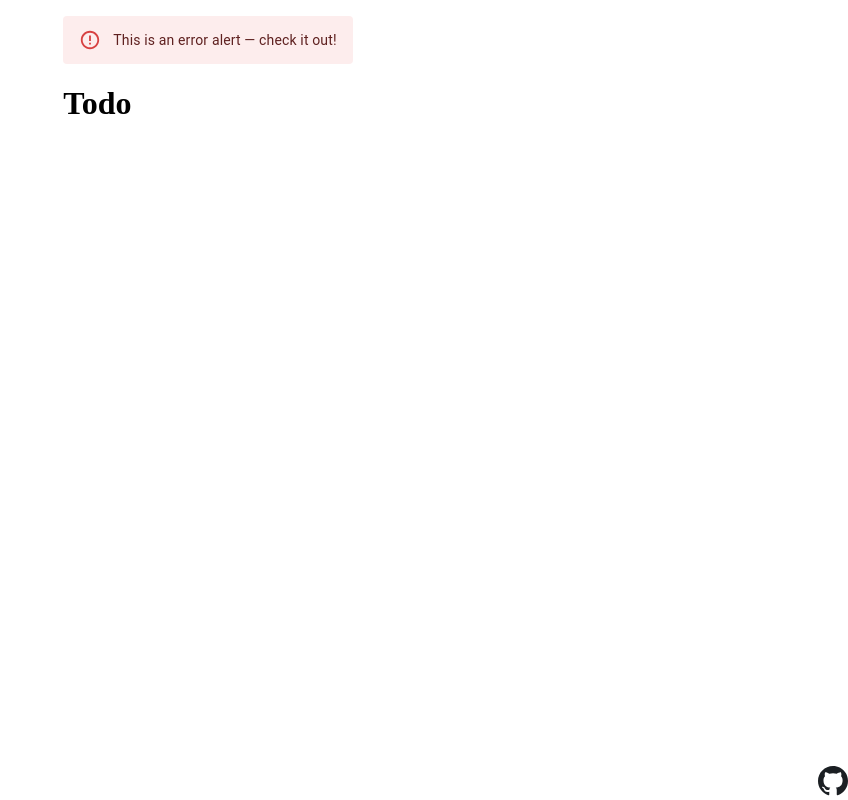
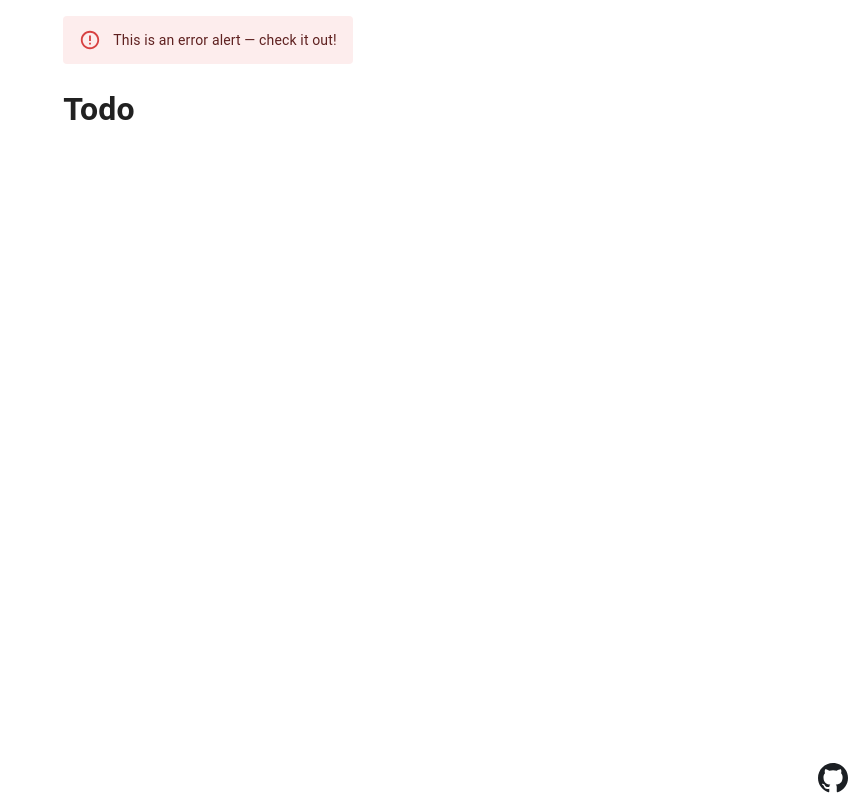
Before and after one commit to kasteckis/valorant-lineups, a Next.js app: page / in a window 1280 px wide. Shown: the whole page, without its empty margins (432-1280 px from the left). Built offline with nearby package versions, Linux system fonts and the light colour scheme.

Commit message:
Abilit to switch between light/dark modes easily

```diff
--- a/pages/index.tsx
+++ b/pages/index.tsx
@@ -3,6 +3,14 @@
 import Image from 'next/image'
 import {Box} from "@mui/material";
 import AgentSelection from "../components/AgentSelection";
+import { ThemeProvider, createTheme } from '@mui/material/styles';
+import CssBaseline from '@mui/material/CssBaseline';
+
+const darkTheme = createTheme({
+    palette: {
+        mode: 'light',
+    },
+});
 
 const Home: NextPage = () => {
     return (
@@ -12,6 +20,9 @@
                 <meta name="description" content="Valorant agent lineups in every map." />
                 <link rel="icon" href="/favicon.ico" />
             </Head>
+
+            <ThemeProvider theme={darkTheme}>
+                <CssBaseline />
 
                 <Box sx={{
                     display: 'flex',
@@ -33,6 +44,8 @@
                         <Image src="/github.svg" alt="Github Logo" width={30} height={30} />
                     </span>
                 </a>
+
+            </ThemeProvider>
         </>
     )
 }
```
Lines whose indentation alone changed are shown as unchanged.
